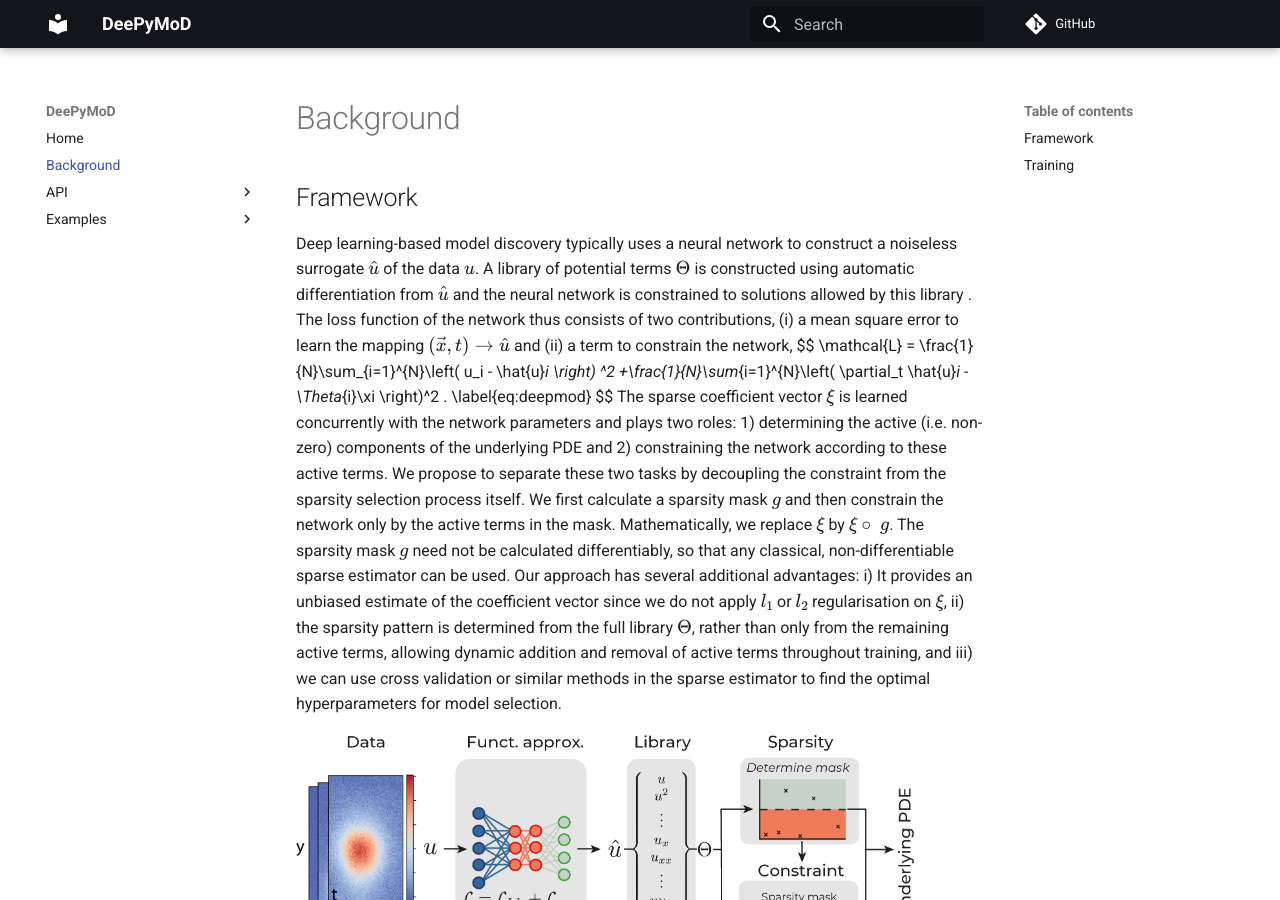
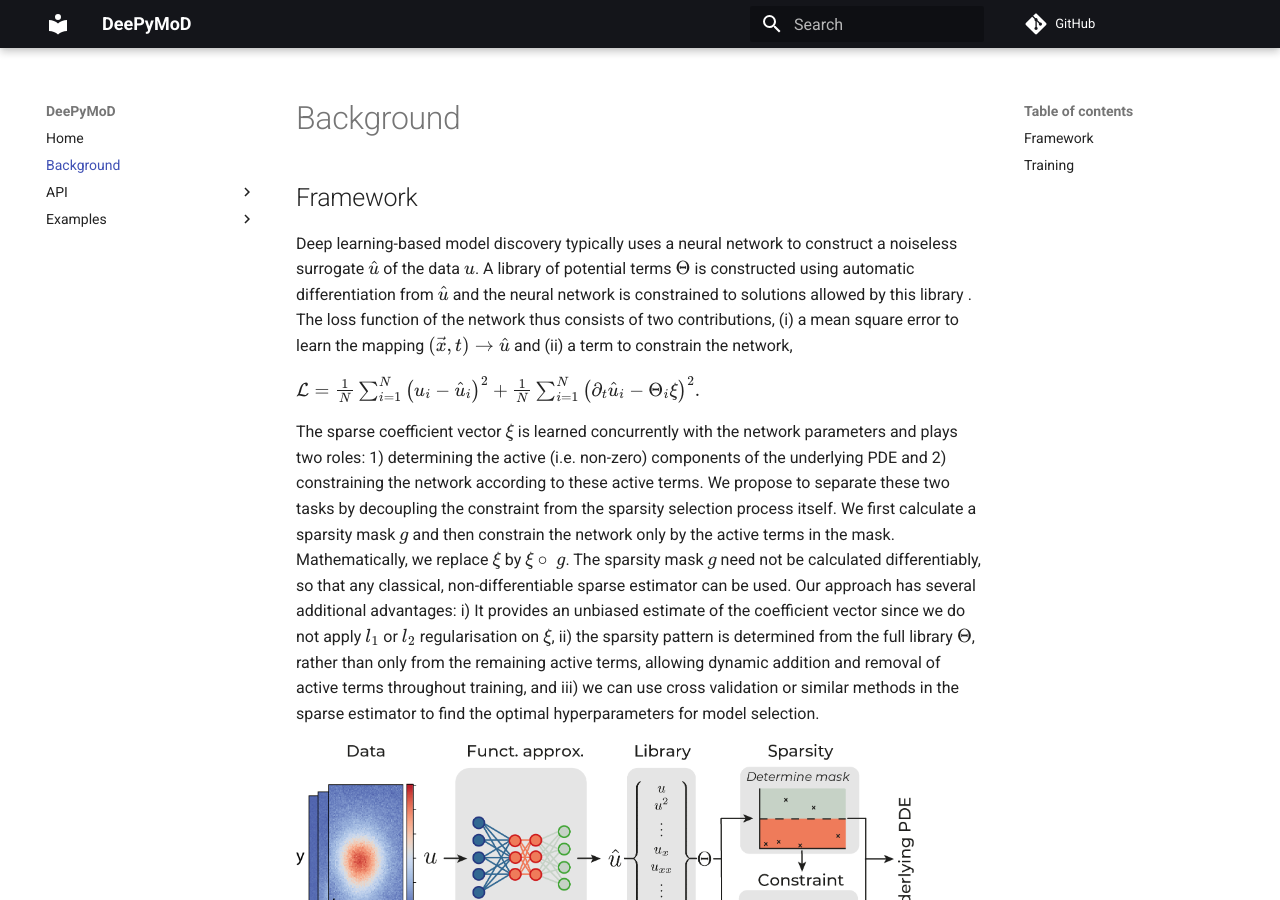
Before and after one commit to PhIMaL/DeePyMoD, an MkDocs documentation site: the page built from docs/background/background.md, in a window 1280 px wide and 900 px high. Built offline with MkDocs 1.6.1 and Material for MkDocs 9.7.7, drawn with Linux system fonts in a browser that asks for light colours; formulas are drawn with MathJax 3; comment, search, counter and statistics services are not loaded.

Commit message:
Remy docu (#20)
* Updated background for the documentation

* Updated three examples + docstrings

* Removed old examples

* Fixed a bug with in the docstrings

Co-authored-by: GJBoth <32122273+GJBoth@users.noreply.github.com>

```diff
--- a/docs/background/background.md
+++ b/docs/background/background.md
@@ -3,10 +3,11 @@
 ## Framework
 
 Deep learning-based model discovery typically uses a neural network to construct a noiseless surrogate $\hat{u}$ of the data $u$. A library of potential terms $\Theta$ is constructed using automatic differentiation from $\hat{u}$ and the neural network is constrained to solutions allowed by this library . The loss function of the network thus consists of two contributions, (i) a mean square error to learn the mapping $(\vec{x},t) \rightarrow \hat{u}$ and (ii) a term to constrain the network,
-$$
-\mathcal{L} = \frac{1}{N}\sum_{i=1}^{N}\left( u_i - \hat{u}_i \right) ^2 +\frac{1}{N}\sum_{i=1}^{N}\left( \partial_t \hat{u}_i - \Theta_{i}\xi \right)^2 .
- \label{eq:deepmod}
-$$
+
+
+$\mathcal{L} = \frac{1}{N}\sum_{i=1}^{N}\left( u_i - \hat{u}_i \right) ^2 +\frac{1}{N}\sum_{i=1}^{N}\left( \partial_t \hat{u}_i - \Theta_{i}\xi \right)^2 .$
+
+
  The sparse coefficient vector $\xi$ is learned concurrently with the network parameters and plays two roles: 1) determining the active (i.e. non-zero) components of the underlying PDE and 2) constraining the network according to these active terms. We propose to separate these two tasks by decoupling the constraint from the sparsity selection process itself. We first calculate a sparsity mask $g$ and then constrain the network only by the active terms in the mask. Mathematically, we replace $\xi$ by $\xi \circ \ g$. The sparsity mask $g$ need not be calculated differentiably, so that any classical, non-differentiable sparse estimator can be used. Our approach has several additional advantages: i) It provides an unbiased estimate of the coefficient vector since we do not apply $l_1$ or $l_2$ regularisation on $\xi$, ii) the sparsity pattern is determined from the full library $\Theta$, rather than only from the remaining active terms, allowing dynamic addition and removal of active terms throughout training, and iii) we can use cross validation or similar methods in the sparse estimator to find the optimal hyperparameters for model selection.
 
 ![Screenshot](../figures/framework.png)
```
Also changed, not shown: docs/api/sparse.md (+1 -1 lines), docs/index.md (+1 -1 lines), 4 other files.
